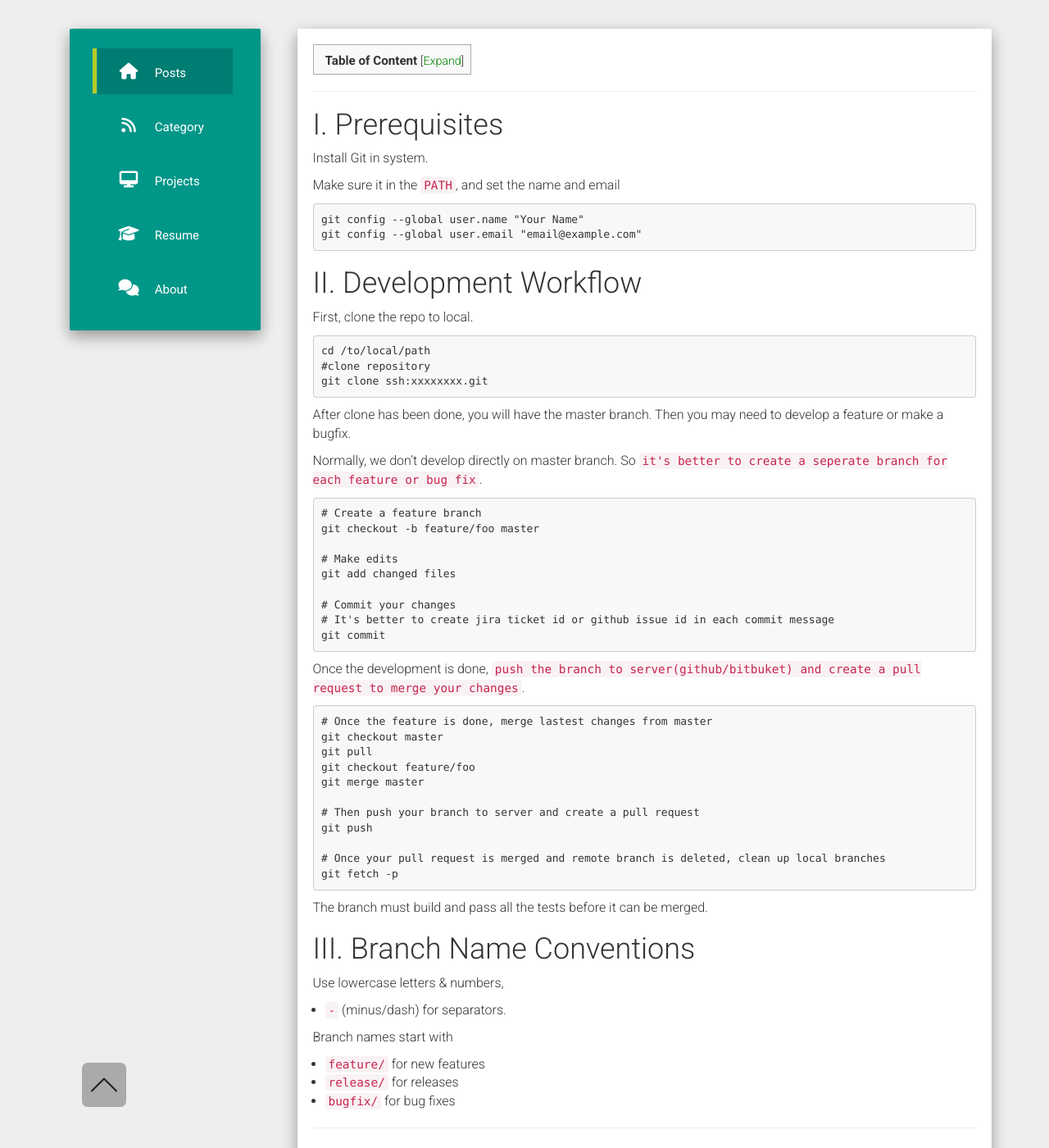
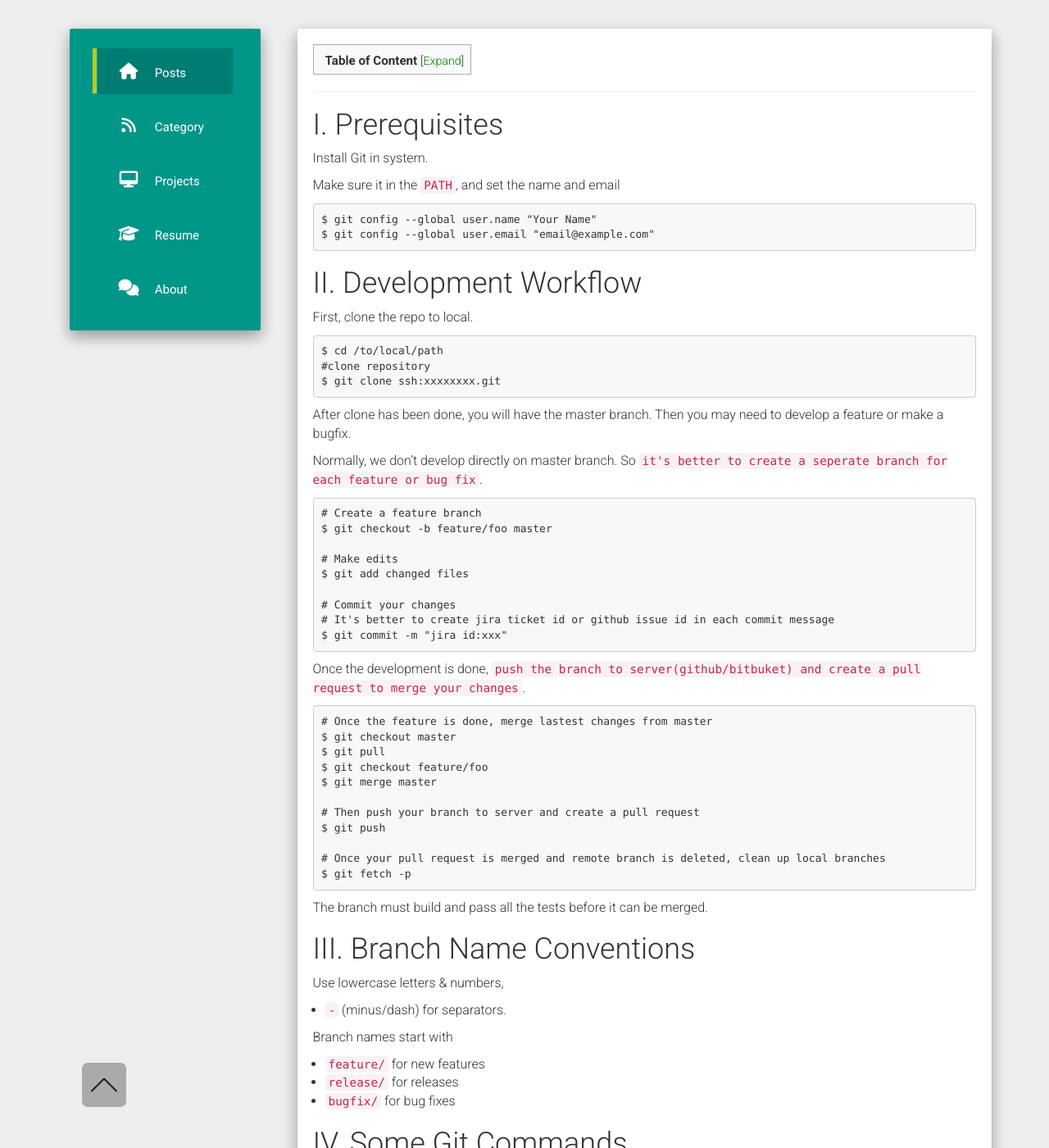
Before and after one commit to ZhengshuaiPENG/zhengshuaipeng.github.io, a Jekyll site: the page built from _posts/2018/06/2018-06-04-git-development-workflow.md, in a window 1280 px wide and 1400 px high, scrolled down 193 px. Shown: the whole window at 82% size. Built offline with Jekyll 4.4.1, drawn with Linux system fonts in a browser that asks for light colours; nearby versions of some CDN libraries; comment, search, counter and statistics services are not loaded; some of the changed text lies outside the part shown.

Commit message:
add some commands

````diff
--- a/_posts/2018/06/2018-06-04-git-development-workflow.md
+++ b/_posts/2018/06/2018-06-04-git-development-workflow.md
@@ -14,8 +14,8 @@
 Make sure it in the ```PATH```, and set the name and email
 
 ```
-git config --global user.name "Your Name"
-git config --global user.email "email@example.com"
+$ git config --global user.name "Your Name"
+$ git config --global user.email "email@example.com"
 ```
 
 # II. Development Workflow
@@ -23,9 +23,9 @@
 First, clone the repo to local.
 
 ```
-cd /to/local/path
+$ cd /to/local/path
 #clone repository
-git clone ssh:xxxxxxxx.git
+$ git clone ssh:xxxxxxxx.git
 ```
 
 After clone has been done, you will have the master branch.
@@ -35,30 +35,30 @@
 
 ```
 # Create a feature branch
-git checkout -b feature/foo master
+$ git checkout -b feature/foo master
 
 # Make edits
-git add changed files
+$ git add changed files
 
 # Commit your changes
 # It's better to create jira ticket id or github issue id in each commit message
-git commit
+$ git commit -m "jira id:xxx"
 ```
 
 Once the development is done, ```push the branch to server(github/bitbuket) and create a pull request to merge your changes```.
 
 ```
 # Once the feature is done, merge lastest changes from master
-git checkout master
-git pull
-git checkout feature/foo
-git merge master
+$ git checkout master
+$ git pull
+$ git checkout feature/foo
+$ git merge master
 
 # Then push your branch to server and create a pull request
-git push
+$ git push
 
 # Once your pull request is merged and remote branch is deleted, clean up local branches
-git fetch -p
+$ git fetch -p
 ```
 
 The branch must build and pass all the tests before it can be merged.
@@ -72,3 +72,70 @@
 -   ```feature/``` for new features
 -   ```release/``` for releases
 -   ```bugfix/``` for bug fixes
+
+
+# IV. Some Git Commands
+
+## 1. Diff before commit
+Before commit, you can see what is about to be commited using ```git diff``` with ```--cached``` option
+
+```
+$ git add file1 fiel2
+$ git diff --cached
+```
+
+To get a brief summary of the situation with ```git status```
+
+## 2. Viewing project history
+
+```
+# At any point you can view history of changes
+$ git log
+
+# to see complete diffs at each step
+$  git log -p
+
+# overview of the change
+$ git log --start --summary
+```
+
+## 3. Branch management
+
+- create a new branch:
+
+```
+# Create a feature branch
+$ git checkout -b feature/foo master
+# or
+$ git branch feature/foo
+```
+
+- list all branches:
+
+```
+# list all branches
+$ git branch
+
+# you will get the result as below
+ feature/foo
+*master
+
+# the asterisk(*) means the branch you currently on
+```
+
+- switch branch
+
+```
+# switch to feature/foo branch
+$ git checkout feature/foo
+```
+
+- delete branch
+
+```
+# -d: ensures the changes in feature/foo are already in its upstream branch
+$ git branch -d feature/foo
+
+# -D: shortcut for --delete --force
+$ git branch -D feature/foo
+```
````
